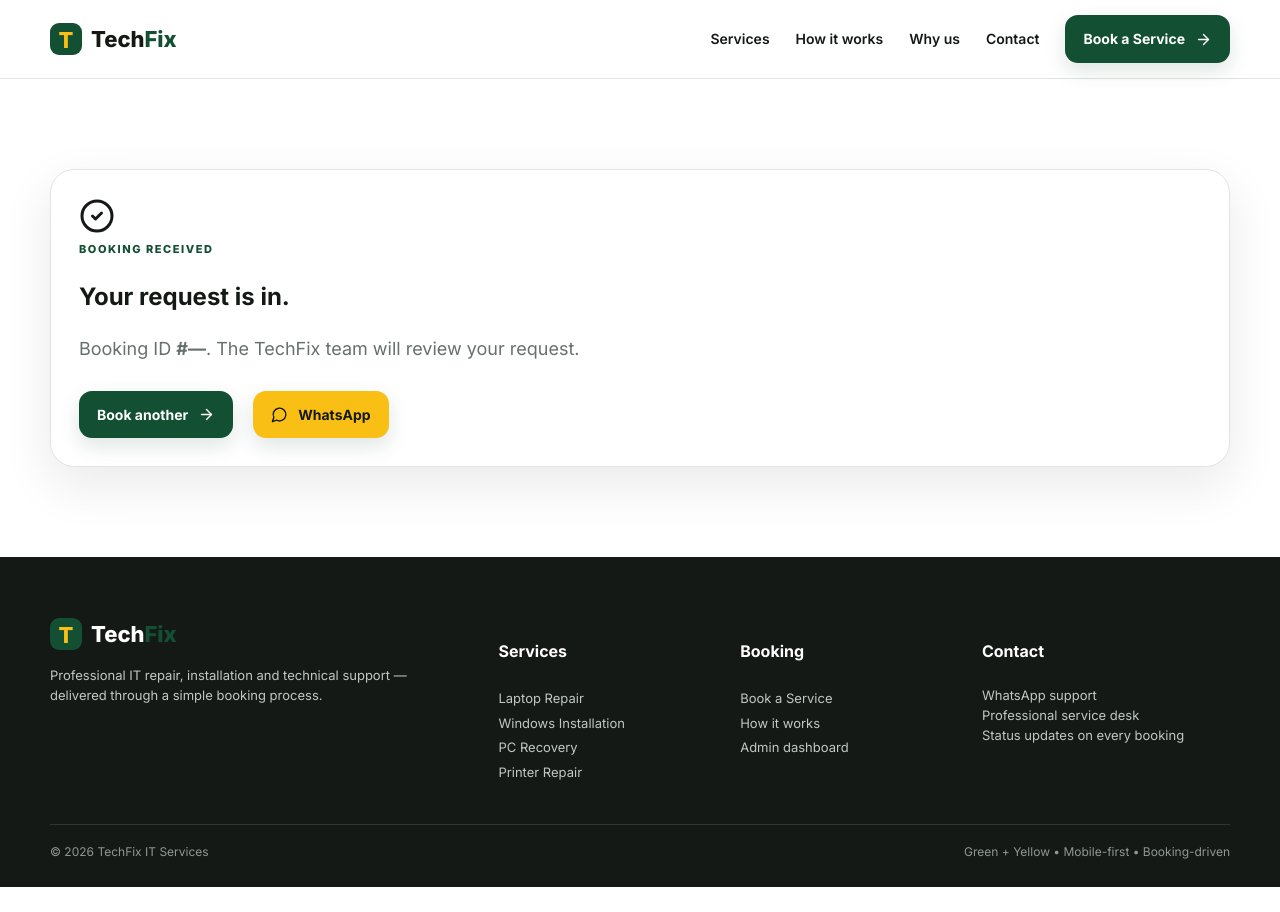
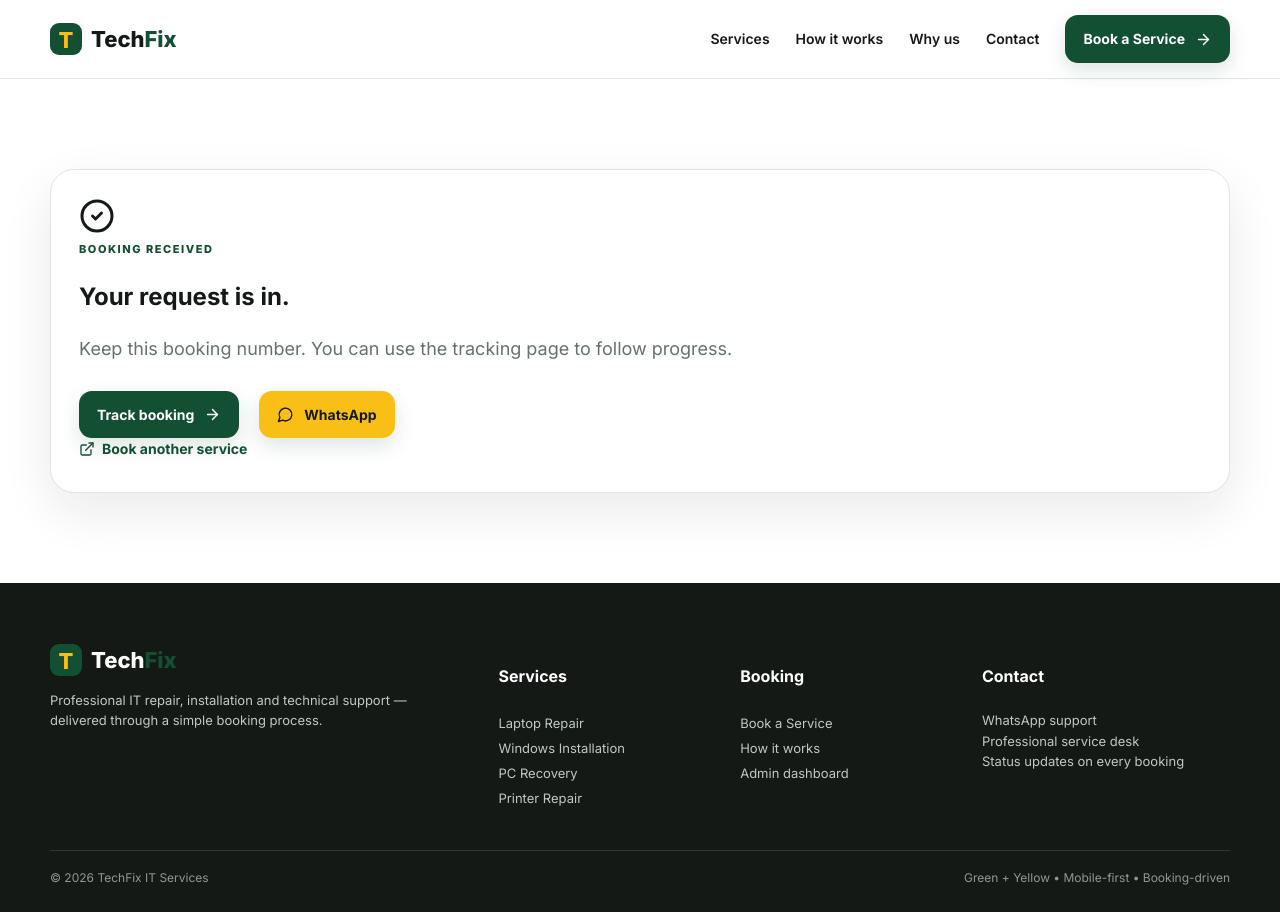
Before and after one commit to senid-221/techfix-it-services, a Next.js app: page /confirmation in a window 1280 px wide. Before the commit the page ends 887 px from the top, so only its background shows below. Built offline with nearby package versions, Linux system fonts and the light colour scheme.

Commit message:
feat: secure confirmation and prefilled WhatsApp

```diff
--- a/app/confirmation/page.tsx
+++ b/app/confirmation/page.tsx
@@ -1,2 +1,20 @@
-'use client';import Link from 'next/link';import {useEffect,useState} from 'react';import {CheckCircle2,MessageCircle,ArrowRight} from 'lucide-react';
-type Booking={booking_number:string;status:string;service_name:string;preferred_date:string;preferred_time:string};export default function Confirmation(){const[booking,setBooking]=useState<Booking|null>(null);const[id,setId]=useState('');useEffect(()=>{const v=new URLSearchParams(location.search).get('id')||'';setId(v);if(v)fetch(`/api/bookings/${v}`).then(r=>r.ok?r.json():Promise.reject()).then(d=>setBooking(d.booking)).catch(()=>{})},[]);return <section className="section"><div className="container"><div className="form-card"><div className="success-icon"><CheckCircle2 size={36}/></div><div className="eyebrow">BOOKING RECEIVED</div><h1>Your request is in.</h1><p className="lead">Booking ID <b>#{booking?.booking_number||id||'—'}</b>. The TechFix team will review your request.</p>{booking&&<div className="summary"><p>Service: <b>{booking.service_name}</b></p><p>Date: <b>{booking.preferred_date}</b></p><p>Time: <b>{booking.preferred_time.slice(0,5)}</b></p><p>Status: <b>{booking.status}</b></p></div>}<div className="hero-actions"><Link href="/book" className="btn btn-green">Book another <ArrowRight size={17}/></Link><a href="https://wa.me/250786513474" target="_blank" rel="noreferrer" className="btn btn-yellow"><MessageCircle size={17}/> WhatsApp</a></div></div></div></section>}
+'use client';
+import Link from 'next/link';
+import { useEffect, useMemo, useState } from 'react';
+import { CheckCircle2, MessageCircle, ArrowRight, Copy, ExternalLink } from 'lucide-react';
+
+type Booking={booking_number:string;tracking_token:string;status:string;service_name:string;preferred_date:string;preferred_time:string};
+type Track={booking:Booking;history:{from_status:string|null;to_status:string;note:string|null;created_at:string}[]};
+
+const waNumber='250786513474';
+export default function Confirmation(){
+ const [booking,setBooking]=useState<Booking|null>(null); const [error,setError]=useState('');
+ useEffect(()=>{const id=new URLSearchParams(location.search).get('id')||''; if(!id)return;
+   fetch(`/api/bookings/${id}`).then(r=>r.ok?r.json():Promise.reject()).then(async d=>{
+     const b=d.booking as Booking; setBooking(b);
+     if(b?.tracking_token){const res=await fetch('/api/track',{method:'POST',headers:{'Content-Type':'application/json'},body:JSON.stringify({bookingNumber:b.booking_number,token:b.tracking_token})}); if(!res.ok) throw new Error();}
+   }).catch(()=>setError('Your booking was created, but its live details could not be loaded. Keep the booking ID from this page and contact TechFix if needed.'));},[]);
+ const wa=useMemo(()=>booking?`https://wa.me/${waNumber}?text=${encodeURIComponent(`Hello TechFix, I just made booking ${booking.booking_number}. Service: ${booking.service_name}. Date: ${booking.preferred_date}. Time: ${booking.preferred_time.slice(0,5)}.`)}`:`https://wa.me/${waNumber}`,[booking]);
+ const copy=()=>booking?.booking_number&&navigator.clipboard?.writeText(booking.booking_number);
+ return <section className="section"><div className="container"><div className="form-card confirmation-card"><div className="success-icon"><CheckCircle2 size={36}/></div><div className="eyebrow">BOOKING RECEIVED</div><h1>Your request is in.</h1><p className="lead">Keep this booking number. You can use the tracking page to follow progress.</p>{booking&&<div className="booking-number"><span>{booking.booking_number}</span><button onClick={copy} aria-label="Copy booking number"><Copy size={17}/></button></div>}{error&&<p className="form-error">{error}</p>}{booking&&<div className="summary"><p>Service <b>{booking.service_name}</b></p><p>Date <b>{booking.preferred_date}</b></p><p>Time <b>{booking.preferred_time.slice(0,5)}</b></p><p>Status <b className="status-pill pending">PENDING</b></p></div>}<div className="hero-actions"><Link href={booking?`/track?booking=${encodeURIComponent(booking.booking_number)}&token=${encodeURIComponent(booking.tracking_token)}`:'/track'} className="btn btn-green">Track booking <ArrowRight size={17}/></Link><a href={wa} target="_blank" rel="noreferrer" className="btn btn-yellow"><MessageCircle size={17}/> WhatsApp</a></div><Link href="/book" className="text-link"><ExternalLink size={16}/> Book another service</Link></div></div></section>
+}
```
